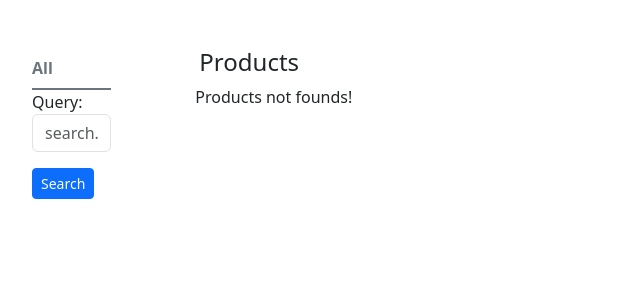
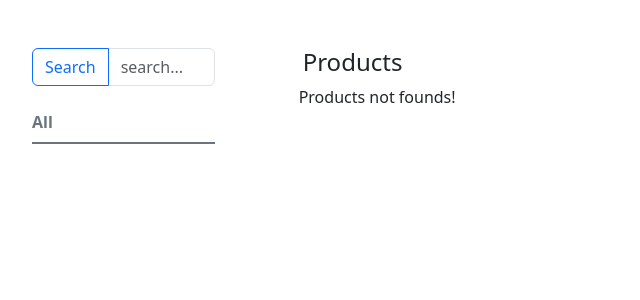
Before and after one commit to AMuhailo/Django-Shop-Project, a Django app: page /shop/search/ in a window 1280 px wide. Shown: the part 56-356 px from the top of the page, without its empty margins (0-640 px from the left). Run offline with Django 5.2, Linux system fonts and the light colour scheme; data that the repository does not hold is empty; parts of the project's set-up code (start-up, migrations or seed data) failed here and were passed over.

Commit message:
🟨Updated forms

```diff
--- a/shop/forms.py
+++ b/shop/forms.py
@@ -3,8 +3,32 @@ from django.forms import modelform_factory
 from .models import Category, Product
 
 ProductCreateFormset = modelform_factory(model = Product,
-                                   exclude = ['slug','active','created','updated','discount'])
+                                   exclude = ['slug','active','created','updated','discount'],
+                                   widgets={
+                                       'category':forms.Select(attrs={
+                                           'class':'form-select',
+                                           'id':'floatingSelect',
+                                       }),
+                                       'image':forms.FileInput(attrs={
+                                           'class':'form-control',
+                                           'id':'inputGroupFile01'
+                                       }),
+                                        'title':forms.TextInput(attrs={
+                                            "class":"form-control",
+                                            'placeholder':'Title product...',
+                                        }),
+                                        'description':forms.Textarea(attrs={
+                                            'class':'form-control',
+                                            'placeholder':'Description product'
+                                        }),
+                                        'price':forms.NumberInput(attrs={
+                                            'class':'form-control',
+                                            'value':'0'
+                                        })
+                                   })
 
 
 class SearchForm(forms.Form):
-    query = forms.CharField(required=False, widget=forms.TextInput(attrs={"class":"form-control",'placeholder':'search...'}))
+    query = forms.CharField(required=False, widget=forms.TextInput(attrs={"class":"form-control",
+                                                                          'placeholder':'search...',
+                                                                          "aria-describedby":"button-addon1"}))
--- a/templates/pages/forms/createproduct.html
+++ b/templates/pages/forms/createproduct.html
@@ -3,6 +3,8 @@
 {% block title %} Create Product {% endblock title %}
 
 {% block content %}
+<div class='mx-auto w-25'>
+    <h3 class='border-bottom'>Add a new products</h3>
     <form method="POST" enctype='multipart/form-data'>
         <div class="mb-3">
            {% csrf_token %}
@@ -10,4 +12,5 @@
            <button type='submit' class='btn btn-sm btn-success'>Create</button>
         </div>
     </form>
+</div>
 {% endblock content %}
--- a/templates/pages/searchpage.html
+++ b/templates/pages/searchpage.html
@@ -5,15 +5,20 @@
 
 {% block content %}
 <div class="row gap-5 mx-2 my-5">
-    <div class="col-6 col-md-1">
+    <div class="col-6 col-md-2">
         <!-- Categories code -->
+        <form action="{% url 'shop:search_url'%}">
+            {% for field in search_form %}
+            <div class="input-group mb-3">
+                <button class="btn stn-sm btn-outline-primary" type="submit" id="button-addon1">Search</button>
+                {{ field }}
+            </div>
+            {% endfor %}
+        </form>
         {% categories_list category.slug category.id %}
-        <form action="{% url 'shop:search_url'%}">
-            {{search_form.as_p}}
-            <button class='btn btn-sm btn-primary'>Search</button>
-        </form>
+
     </div>
-    <div class="col-sm-6 col-md-10">
+    <div class="col-sm-6 col-md-9">
         <h4 class='mx-3'>{% if query %}{{ query }}{% endif %} Products</h4>
         {% if query %}
         <div class="container-fluid w-100">
```
Also changed, not shown: templates/pages/shopsitems.html (+5 -3 lines).
